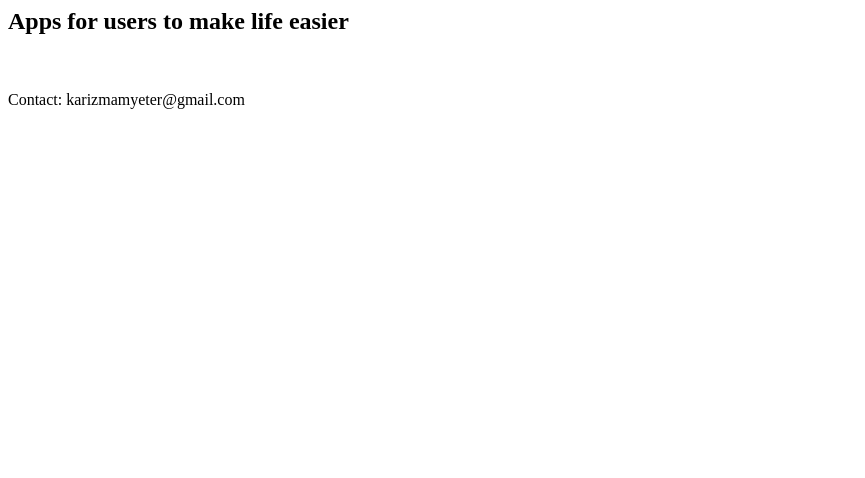
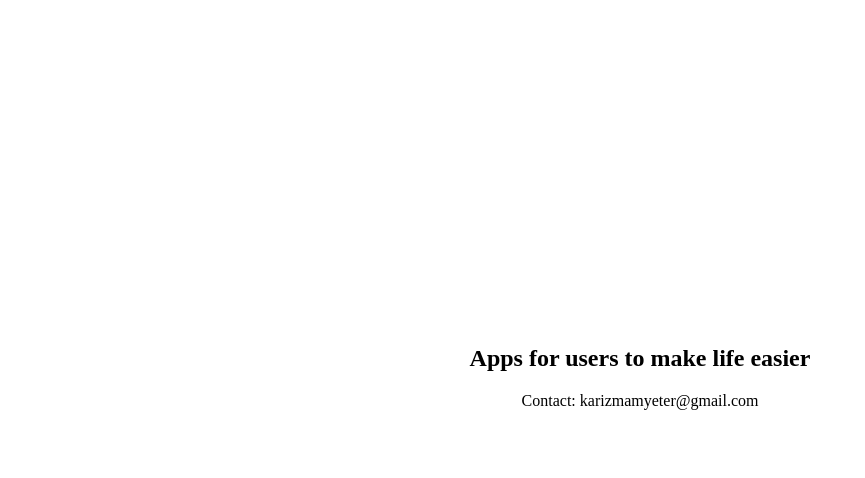
Before and after one commit to tenkyu/apps, a plain HTML site: page index.htm in a window 1280 px wide. Shown: the whole page, without its empty margins (0-865 px from the left). Drawn offline with Linux system fonts and the light colour scheme.

Commit message:
Update index.htm

```diff
--- a/index.htm
+++ b/index.htm
@@ -1,3 +1,43 @@
-<h2>Apps for users to make life easier</h2>
-<br/><br/>
+<html><head>
+    <meta http-equiv="content-type" content="text/html; charset=UTF-8">
+    <title>Apps</title>
+
+
+    <style id="compiled-css" type="text/css">    .absoluteCenter {
+     /* Must manually set width/height */
+
+text-align:center;
+     height:150px;
+
+
+     /* The magic centering code */
+     margin:auto;
+     position:absolute;
+     top:0;bottom:0; /* Aligns Vertically - Remove for Horizontal Only */
+     left:0;right:0; /* Aligns Horizontally - Remove for Vertical Only  */
+
+     /* Prevent div from overflowing main window */
+     max-width:100%;
+     max-height:100%;
+     overflow:auto;
+    }
+
+    /* IE 7 and Below */
+    :first-child+html .absoluteCenter,
+    * html .absoluteCenter {
+     /* Place code here to override all above values, and add IE friendly centering */
+    }</style>
+
+
+  </head>
+  <body data-new-gr-c-s-check-loaded="14.1207.0" data-gr-ext-installed="">
+
+    <div class="absoluteCenter">
+    <h2>Apps for users to make life easier</h2>
 Contact: karizmamyeter@gmail.com
+    </div>
+
+
+
+</body>
+  </html>
```
